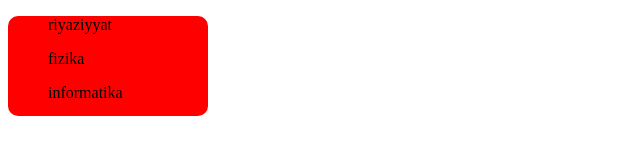
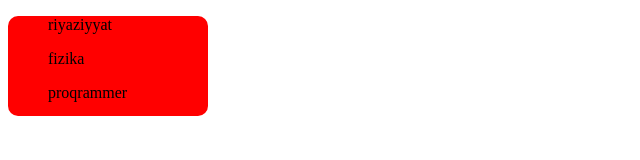
Before and after one commit to Afandili/lesson6, a plain HTML site: page index.html in a window 1280 px wide. Shown: the full height of the page, 0-640 px from the left. Drawn offline with Linux system fonts and the light colour scheme.

Commit message:
ilk commit

```diff
--- a/index.html
+++ b/index.html
@@ -10,7 +10,7 @@
     <div class="card">
         <ol>riyaziyyat</ol>
         <ol>fizika</ol>
-        <ol>informatika</ol>
+        <ol>proqrammer</ol>
 
     </div>
 </body>
```
